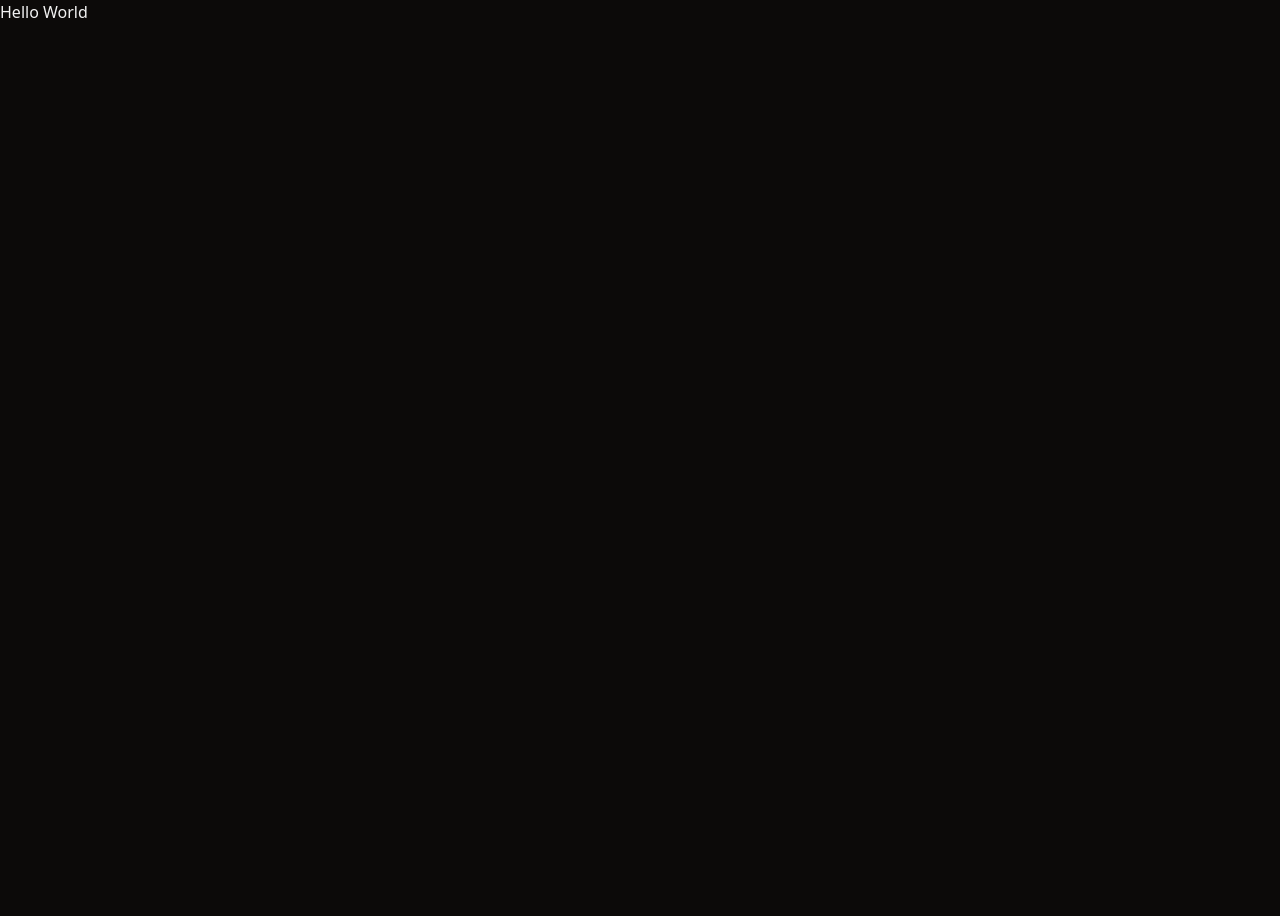
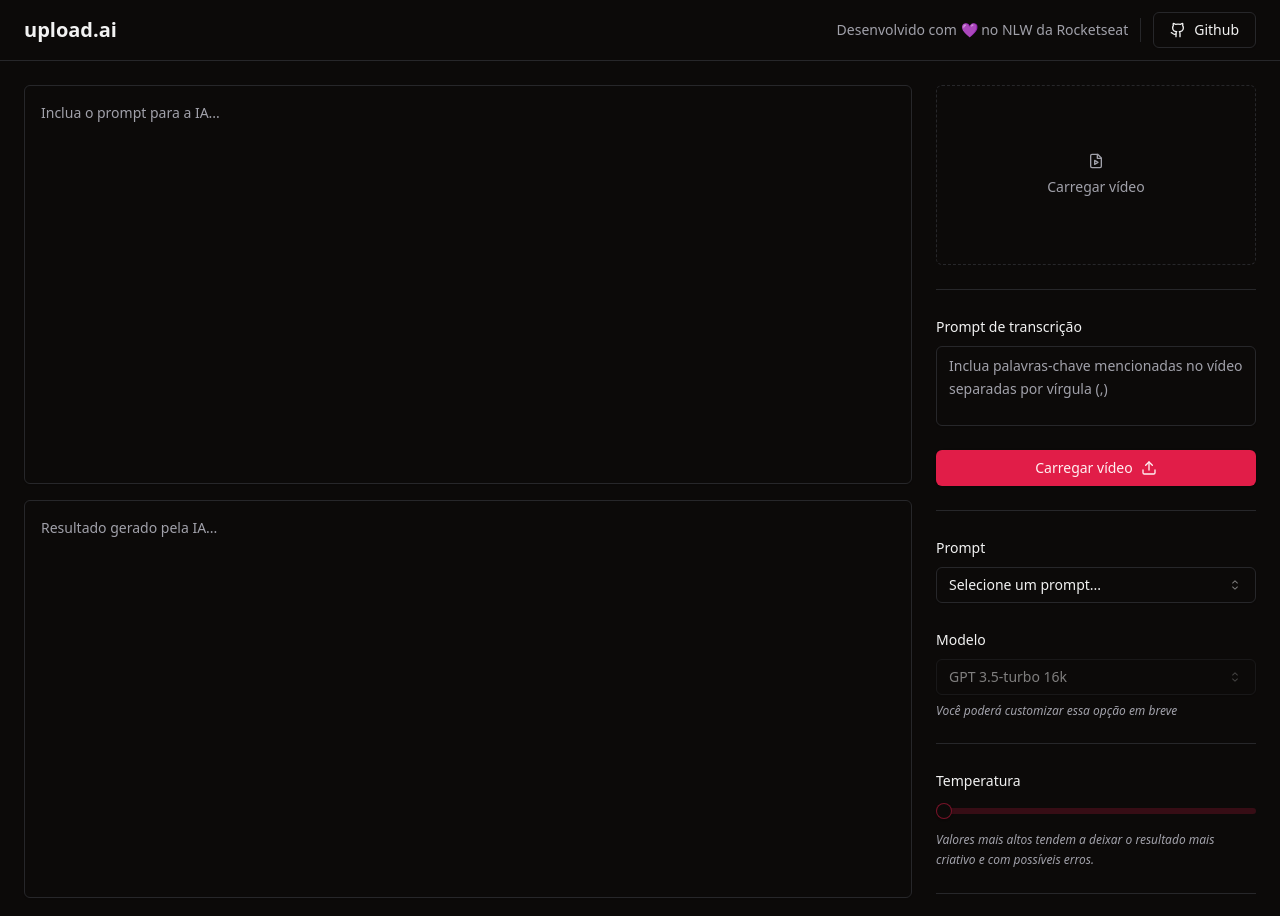
Before and after one commit to NayaraHolanda/upload-ai-web, a React (Vite) app: page / in a window 1280 px wide. Shown: the top 916 px of the page. Before the commit the page ends 800 px from the top, so only its background shows below. Built offline with nearby package versions, Linux system fonts and the light colour scheme.

Commit message:
Update App.tsx

```diff
--- a/src/App.tsx
+++ b/src/App.tsx
@@ -1,5 +1,148 @@
+import { Github, FileVideo, Upload, Wand2 } from 'lucide-react'
+import { Button } from './components/ui/button'
+import { Separator } from './components/ui/separator'
+import { Textarea } from './components/ui/textarea'
+import { Label } from './components/ui/label'
+import {
+  Select,
+  SelectContent,
+  SelectItem,
+  SelectTrigger,
+  SelectValue,
+} from './components/ui/select'
+import { Slider } from './components/ui/slider'
+
 export function App() {
   return (
-    <h1>Hello World</h1>
+    <div className="min-h-screen flex flex-col">
+      <div className="px-6 py-3 flex  items-center justify-between border-b">
+        <h1 className="text-xl font-bold">upload.ai</h1>
+
+        <div className="flex items-center gap-3">
+          <span className="text-sm text-muted-foreground">
+            Desenvolvido com 💜 no NLW da Rocketseat
+          </span>
+
+          <Separator orientation="vertical" className="h-6" />
+
+          <Button variant={'outline'}>
+            <Github className="w-4 h-4 mr-2" />
+            Github
+          </Button>
+        </div>
+      </div>
+
+      <main className="flex-1 p-6 flex gap-6">
+        <div className="flex flex-col flex-1 gap-4">
+          <div className="grid grid-rows-2 gap-4 flex-1">
+            <Textarea
+              className="resize-none p-4 leading-relaxed"
+              placeholder="Inclua o prompt para a IA..."
+            />
+            <Textarea
+              className="resize-none p-4 leading-relaxed"
+              placeholder="Resultado gerado pela IA..."
+              readOnly
+            />
+          </div>
+
+          <p className="text-sm text-muted-foreground">
+            Lembre-se: você pode utilizar a variável{' '}
+            <code className="text-violet-400">{'{transcription}'}</code> no seu
+            prompt para adicionar o conteúdo da transcrição do vídeo
+            selecionado.
+          </p>
+        </div>
+
+        <aside className="w-80 space-y-6">
+          <form className="space-y-6">
+            <label
+              htmlFor="video"
+              className="border flex rounded-md aspect-video cursor-pointer border-dashed text-sm flex-col gap-2 items-center justify-center text-muted-foreground hover:bg-primary/25"
+            >
+              <FileVideo className="w-4 h-4" />
+              Carregar vídeo
+            </label>
+
+            <input
+              type="file"
+              id="video"
+              accept="video/mp4"
+              className="sr-only"
+            />
+
+            <Separator />
+
+            <div className="space-y-2">
+              <Label htmlFor="transcription_prompt">
+                Prompt de transcrição
+              </Label>
+              <Textarea
+                id="transcription_prompt"
+                className="h-20 leading-relaxed resize-none"
+                placeholder="Inclua palavras-chave mencionadas no vídeo separadas por vírgula (,)"
+              />
+            </div>
+
+            <Button type="submit" className="w-full">
+              Carregar vídeo
+              <Upload className="w-4 h-4 ml-2" />
+            </Button>
+          </form>
+
+          <Separator />
+
+          <form className="space-y-6">
+            <div className="space-y-2">
+              <Label>Prompt</Label>
+              <Select>
+                <SelectTrigger>
+                  <SelectValue placeholder="Selecione um prompt..." />
+                </SelectTrigger>
+                <SelectContent>
+                  <SelectItem value="title">Título do YouTube</SelectItem>
+                  <SelectItem value="description">
+                    Descrição do YouTube
+                  </SelectItem>
+                </SelectContent>
+              </Select>
+            </div>
+
+            <div className="space-y-2">
+              <Label>Modelo</Label>
+              <Select disabled defaultValue="gpt3.5">
+                <SelectTrigger>
+                  <SelectValue />
+                </SelectTrigger>
+                <SelectContent>
+                  <SelectItem value="gpt3.5">GPT 3.5-turbo 16k</SelectItem>
+                </SelectContent>
+              </Select>
+              <span className="block text-xs text-muted-foreground italic">
+                Você poderá customizar essa opção em breve
+              </span>
+            </div>
+
+            <Separator />
+
+            <div className="space-y-4">
+              <Label>Temperatura</Label>
+              <Slider min={0} max={1} step={0.1} />
+              <span className="block text-xs text-muted-foreground italic leading-relaxed">
+                Valores mais altos tendem a deixar o resultado mais criativo e
+                com possíveis erros.
+              </span>
+            </div>
+
+            <Separator />
+
+            <Button type="submit" className="w-full">
+              Executar
+              <Wand2 className="w-4 h-4 ml-2" />
+            </Button>
+          </form>
+        </aside>
+      </main>
+    </div>
   )
 }
```
